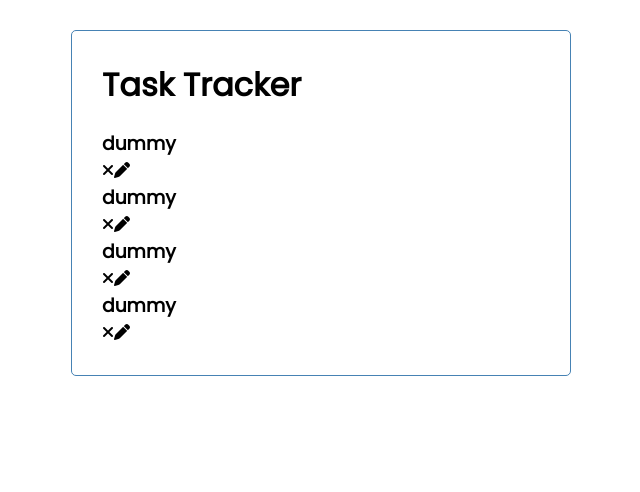
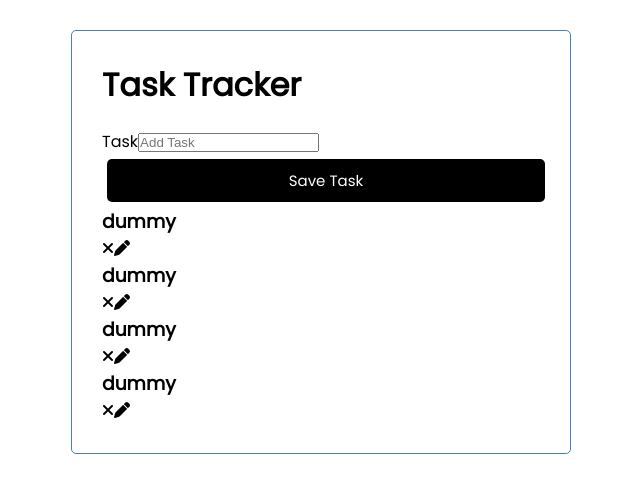
Before and after one commit to husseinfaqih/task-manager-vue, a Vue app: page / in a window 1280 px wide. Shown: the top 492 px of the page, without its empty margins (319-959 px from the left). Built offline with nearby package versions, Linux system fonts and the light colour scheme.

Commit message:
Added AddTask Component

```diff
--- a/src/App.vue
+++ b/src/App.vue
@@ -1,6 +1,8 @@
 <template>
   <div class="container">
     <HeaderComponent title="Task Tracker" />
+    <AddTask />
+
     <TasksComponent />
 
   </div>
@@ -9,12 +11,14 @@
 <script>
 import HeaderComponent from "./components/HeaderComponent.vue";
 import TasksComponent from "./components/TasksComponent.vue";
+import AddTask from "./components/AddTask.vue";
 
 export default {
   name: 'App',
   components: {
     HeaderComponent,
-    TasksComponent
+    TasksComponent,
+    AddTask
   }
 }
 </script>
--- /dev/null
+++ b/src/components/AddTask.vue
@@ -0,0 +1,23 @@
+<template>
+  <form >
+
+    <div >
+      <label>Task</label>
+      <input type="text" name="text" placeholder="Add Task" />
+    </div>
+
+    <input type="submit" value="Save Task" class="btn btn-block" />
+  </form>
+</template>
+
+<script>
+
+export default {
+  name: 'AddTask'
+ ,
+};
+</script>
+
+<style >
+
+</style>
```
